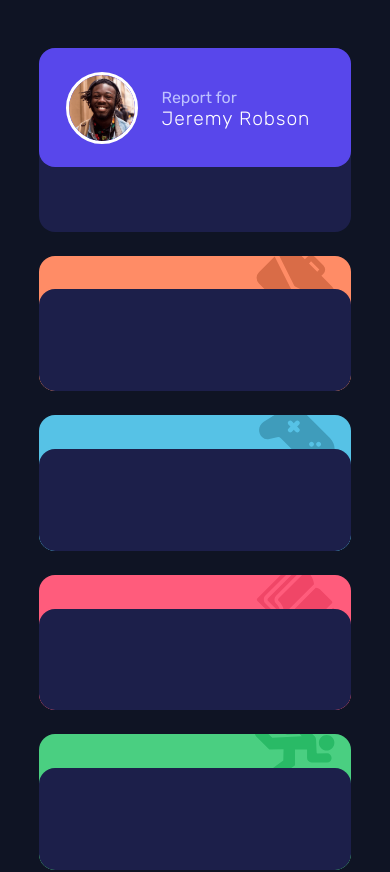
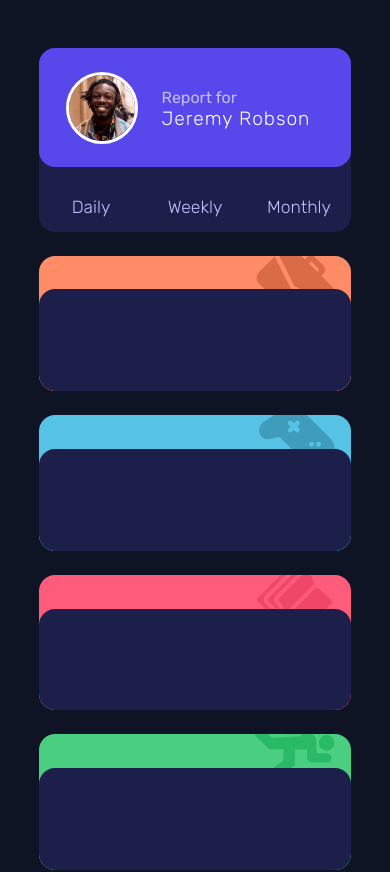
Before and after one commit to ExpertoMontanero/time-trackin-dashboard-FM, a plain HTML site: page index.html in a window 390 px wide. Shown: the top 872 px of the page. Drawn offline with nearby package versions, Linux system fonts and the light colour scheme.

Commit message:
Add files via upload
user section finished

```diff
--- a/index.html
+++ b/index.html
@@ -27,7 +27,9 @@
         </div>
       </div>
       <div class="lower-user-box">
-
+        <button class="period-selector-btn">Daily</button>
+        <button class="period-selector-btn">Weekly</button>
+        <button class="period-selector-btn">Monthly</button>
       </div>
     </div>
     <div class="box" id="work-container">
--- a/styles/style.css
+++ b/styles/style.css
@@ -109,7 +109,7 @@ body {
 .upper-user-box {
     display: flex;
     justify-content: center;
-    height: 65%;
+    height: 70%;
     width: 100%;
     border-radius: 1em;
     background-color: var(--blue);
@@ -143,8 +143,27 @@ body {
 
 /* time span picking section */
 .lower-user-box {
+    margin-left: 1em;
+    width: 50%;
+    display: inline-block;
+}
+
+.period-selector-btn {
+    text-align: start;
     width: 100%;
+    font-size: 1.1em;
+    margin-top: 1.3em;
+    background-color: transparent;
+    border: none;
+    font-weight: 300;
+    color: var(--pale-blue);
 }
+
+.period-selector-btn:hover,
+:focus {
+    color: #fff;
+}
+
 
 /* COMMON BOXES CUSTOMIZATION */
 .box-content {
@@ -257,16 +276,31 @@ body {
     }
 
     #report-text {
-        margin-top: clamp(2.5em, 1em,5em);
+        margin-top: clamp(2.5em, 1em, 5em);
         font-size: clamp(1.2em, 4vw, 2.8em);
         color: var(--pale-blue);
     }
 
     #user-name {
-        font-size:clamp(1.7em, 4vw, 3.5em);
+        font-size: clamp(1.7em, 4vw, 3.5em);
         font-weight: 300;
         letter-spacing: 1px;
         color: #fff;
+    }
+
+    .lower-user-box {
+        align-items: center;
+        display: flex;
+        justify-content: space-around;
+        margin: 0;
+        aspect-ratio: 3.9/1;
+        width: 100%;
+        font-size:clamp(1em,3.5vw,2em);
+    }
+
+    .period-selector-btn {
+        text-align: center;
+        margin: 0;
     }
 }
 
@@ -292,11 +326,11 @@ body {
 
     #report-text {
         margin-top: 3.4em;
-        font-size:1em;
+        font-size: 1em;
     }
 
     #user-name {
-        font-size:1.3em;
+        font-size: 1.3em;
     }
 }
 
@@ -304,10 +338,10 @@ body {
 
     #report-text {
         margin-top: 3.2em;
-        font-size:1em;
+        font-size: 1em;
     }
 
     #user-name {
-        font-size:1.2em;
+        font-size: 1.2em;
     }
 }
```
